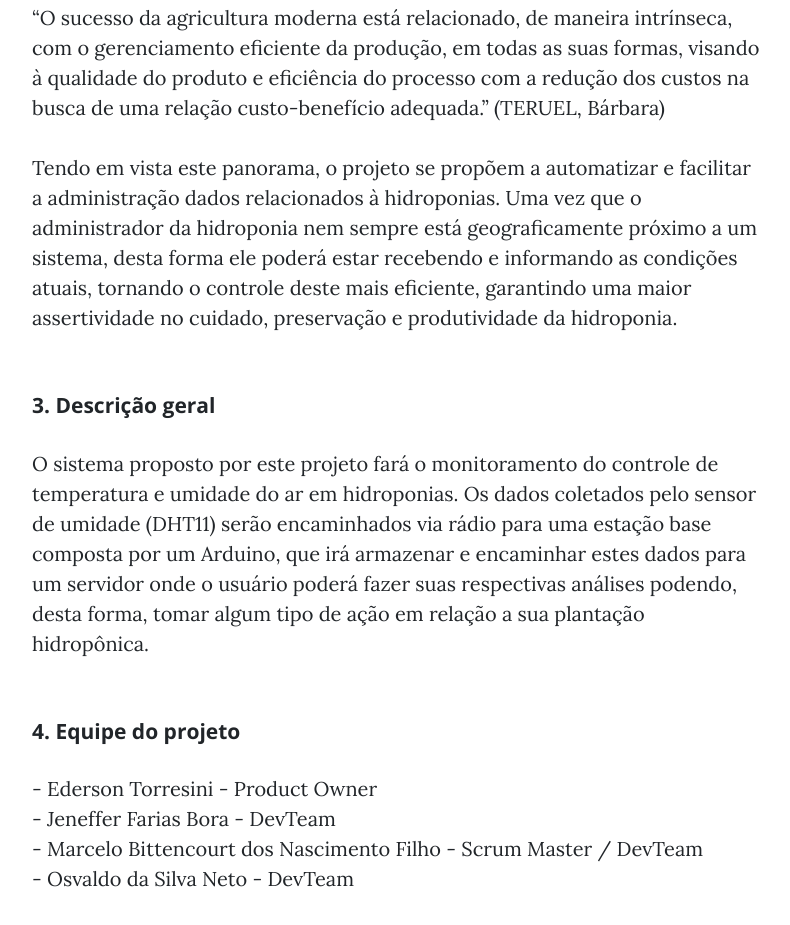
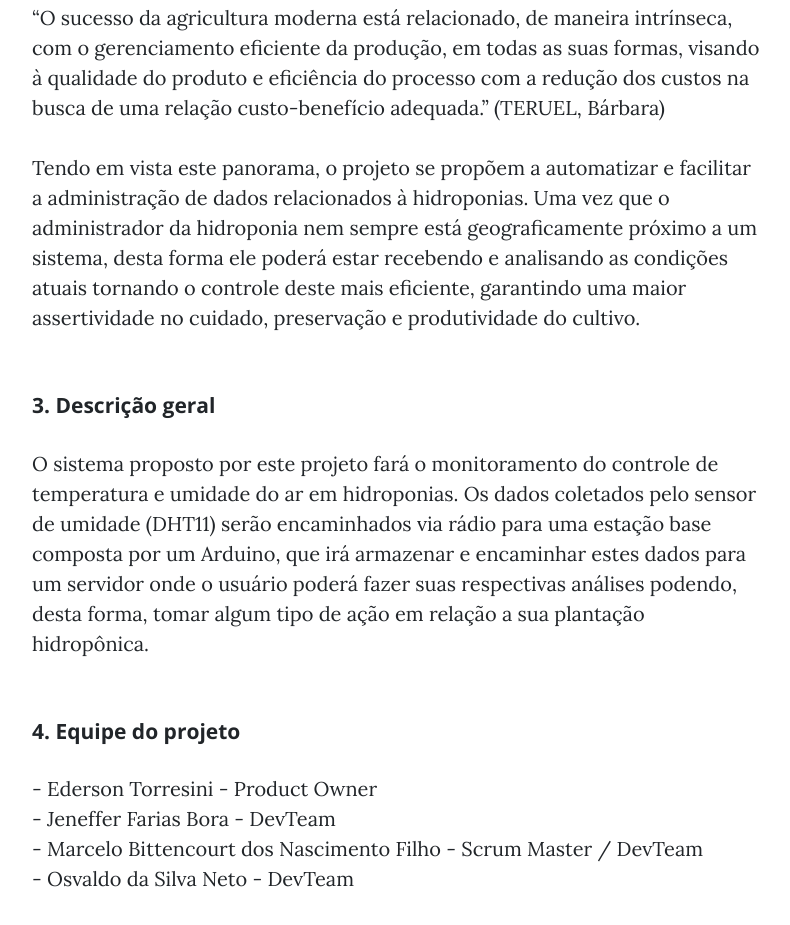
Before and after one commit to motechnology/Documentos, a website: page post.html in a window 1280 px wide. Shown: the part 997-1922 px from the top of the page, without its empty margins (243-1033 px from the left). Drawn offline with nearby package versions, Linux system fonts and the light colour scheme.

Commit message:
Update post.html

```diff
--- a/post.html
+++ b/post.html
@@ -90,10 +90,10 @@
             todas as suas formas, visando à qualidade do produto e eficiência do processo com a redução dos custos na busca de uma relação
             custo-benefício adequada.” (TERUEL, Bárbara)<br />
           </p>
-          <p>Tendo em vista este panorama, o projeto se propõem a automatizar e facilitar a administração dados relacionados à hidroponias.
+          <p>Tendo em vista este panorama, o projeto se propõem a automatizar e facilitar a administração de dados relacionados à hidroponias.
             Uma vez que o administrador da hidroponia nem sempre está geograficamente próximo a um sistema, desta forma ele poderá estar
-            recebendo e informando as condições atuais, tornando o controle deste mais eficiente, garantindo uma maior assertividade no cuidado,
-            preservação e produtividade da hidroponia.
+            recebendo e analisando as condições atuais tornando o controle deste mais eficiente, garantindo uma maior assertividade no cuidado,
+            preservação e produtividade do cultivo.
           </p>
 
 
```
